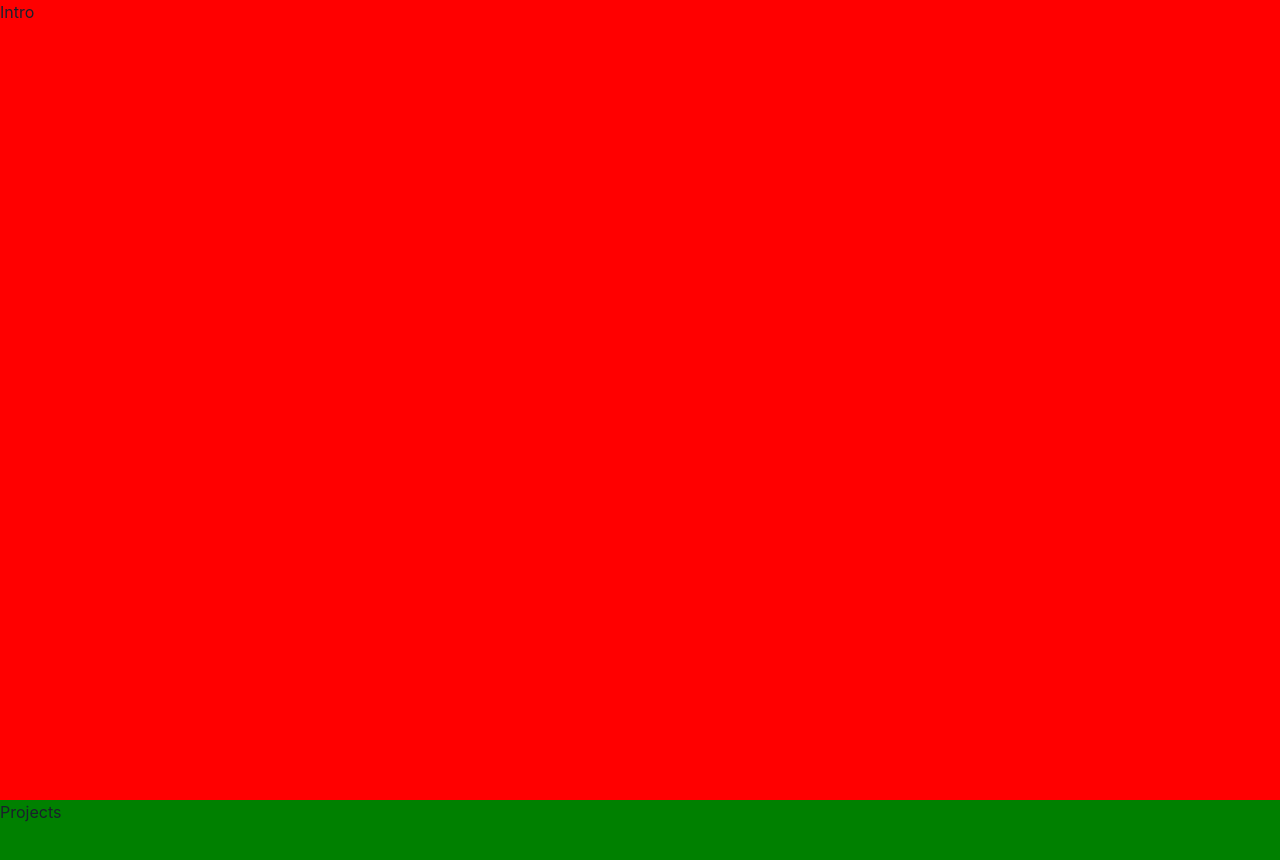
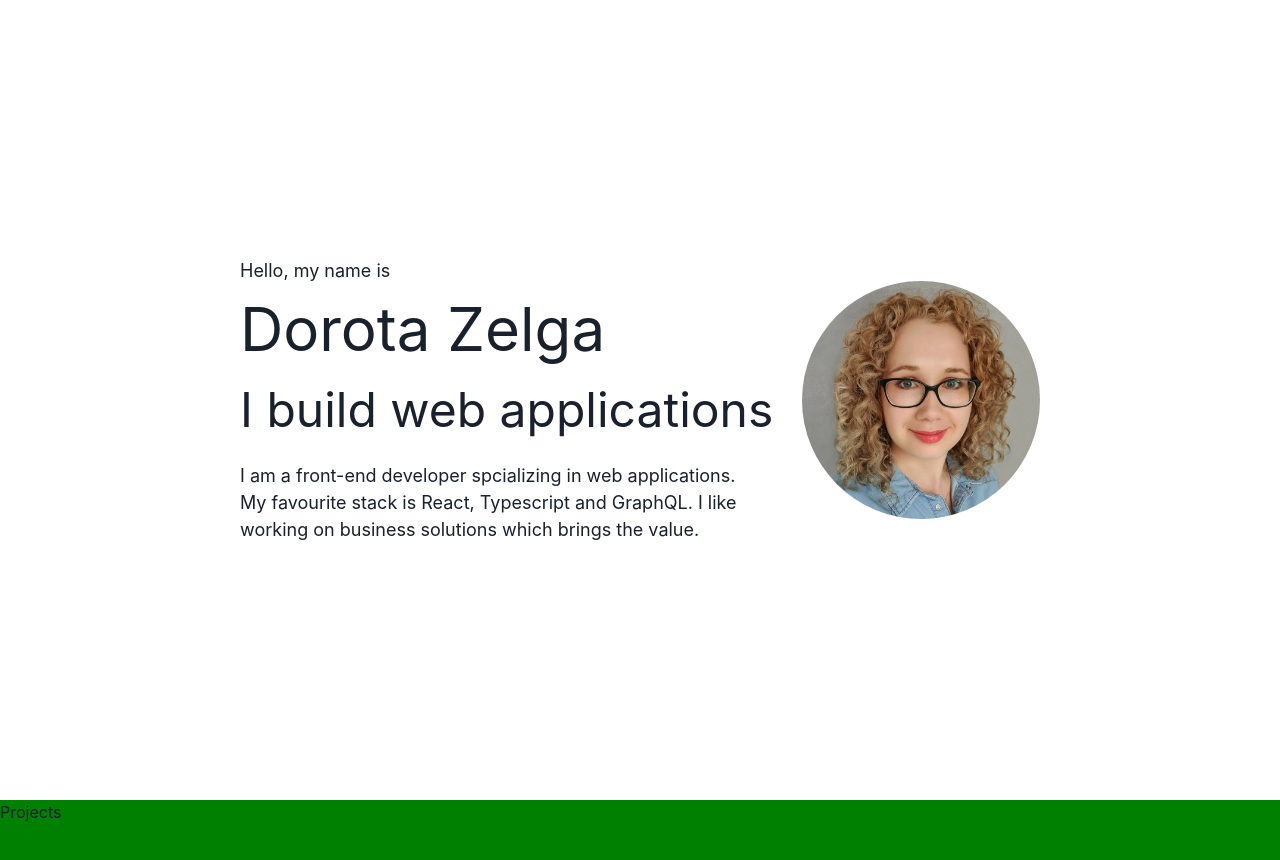
Before and after one commit to wroclawianka/portfolio, a React (Create React App) app: page / in a window 1280 px wide. Shown: the top 860 px of the page. Built offline with nearby package versions, Linux system fonts and the light colour scheme.

Commit message:
introduction - first draft

```diff
--- a/src/components/intro/intro.component.tsx
+++ b/src/components/intro/intro.component.tsx
@@ -1,7 +1,30 @@
-import { Grid, useMultiStyleConfig } from '@chakra-ui/react';
+import { Box, Grid, Text, useMultiStyleConfig, Image } from '@chakra-ui/react';
+import avatar from './../../assets/avatar.jpeg';
 
 export const Intro = () => {
   const style = useMultiStyleConfig('intro', {});
 
-  return <Grid sx={style.root}>Intro</Grid>;
-};
+
+  // 1. annimated Hi -> Hi, Hello, Ahoj, Salut, Cześć, Hola
+
+
+  return (
+    <Grid sx={style.root}>
+      <Grid sx={style.content}>
+        <Box>
+          <Text fontSize='lg'>Hello, my name is </Text>
+          <Text fontSize='6xl'>Dorota Zelga</Text>
+          <Text fontSize='5xl'>I build web applications</Text>
+          <Text fontSize='lg' sx={style.description}>
+            I am a front-end developer spcializing in web applications.
+            My favourite stack is React, Typescript and GraphQL.
+            I like working on business solutions which brings the value.</Text>
+        </Box>
+        <Box sx={style.picture}>
+          <Image src={avatar} borderRadius='full' alt="Avatar" />
+        </Box>
+      </Grid>
+
+    </Grid>
+  )
+}
--- a/src/components/intro/intro.theme.ts
+++ b/src/components/intro/intro.theme.ts
@@ -1,10 +1,29 @@
 export const introTheme = {
   intro: {
-    parts: ['root'],
+    parts: ['root', 'content'],
     baseStyle: {
       root: {
-        background: 'red',
-        minHeight: '100vh',
+        minHeight: '100vh'
+      },
+      content: {
+        // border: '1px solid black',
+        width: 'fit-content',
+        minWidth: 'calc(55vw)',
+        maxWidth: '800px',
+        heigth: 'fit-content',
+        // minHeight: 'calc(50vh)',
+        margin: 'auto',
+        gridAutoFlow: 'row',
+        gridTemplateColumns: '7fr 3fr',
+        gap: 2
+      },
+      description: {
+        mt: '4',
+        maxWidth: '90%'
+      },
+      picture: {
+        minWidth: "100px",
+        margin: 'auto',
       }
     }
   }
```
Also changed, not shown: src/assets/avatar.jpeg (added).
